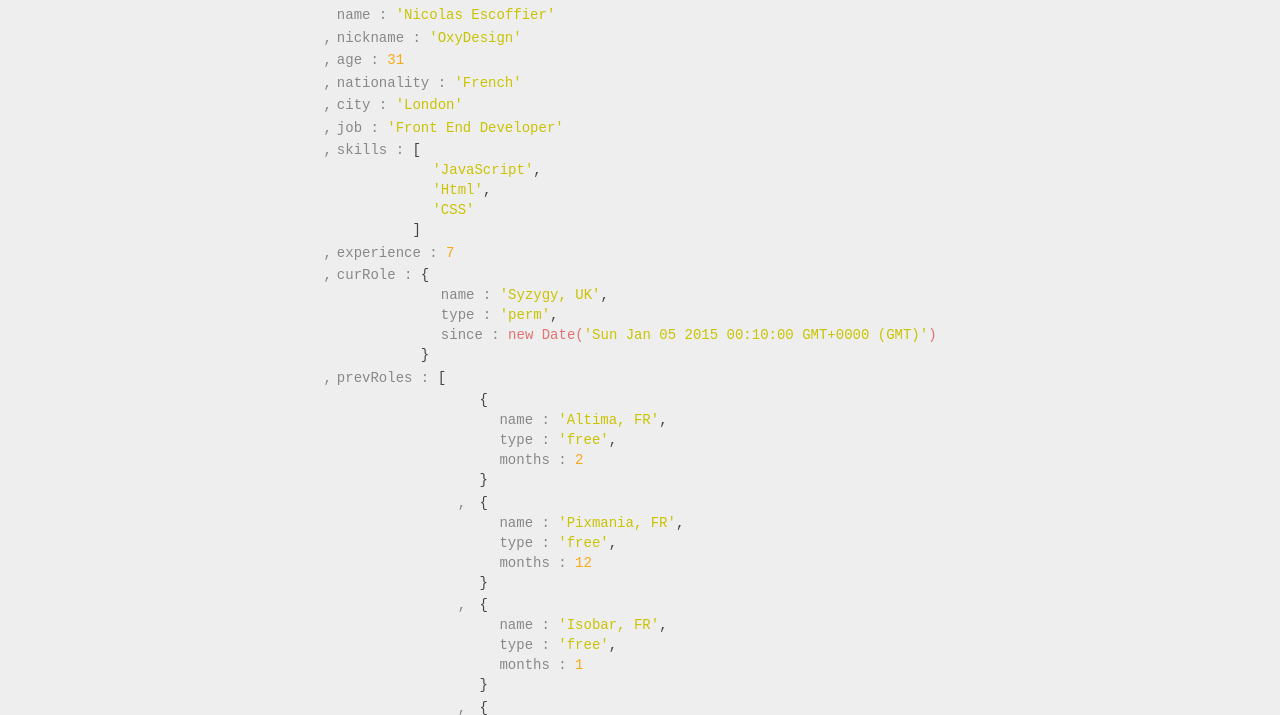
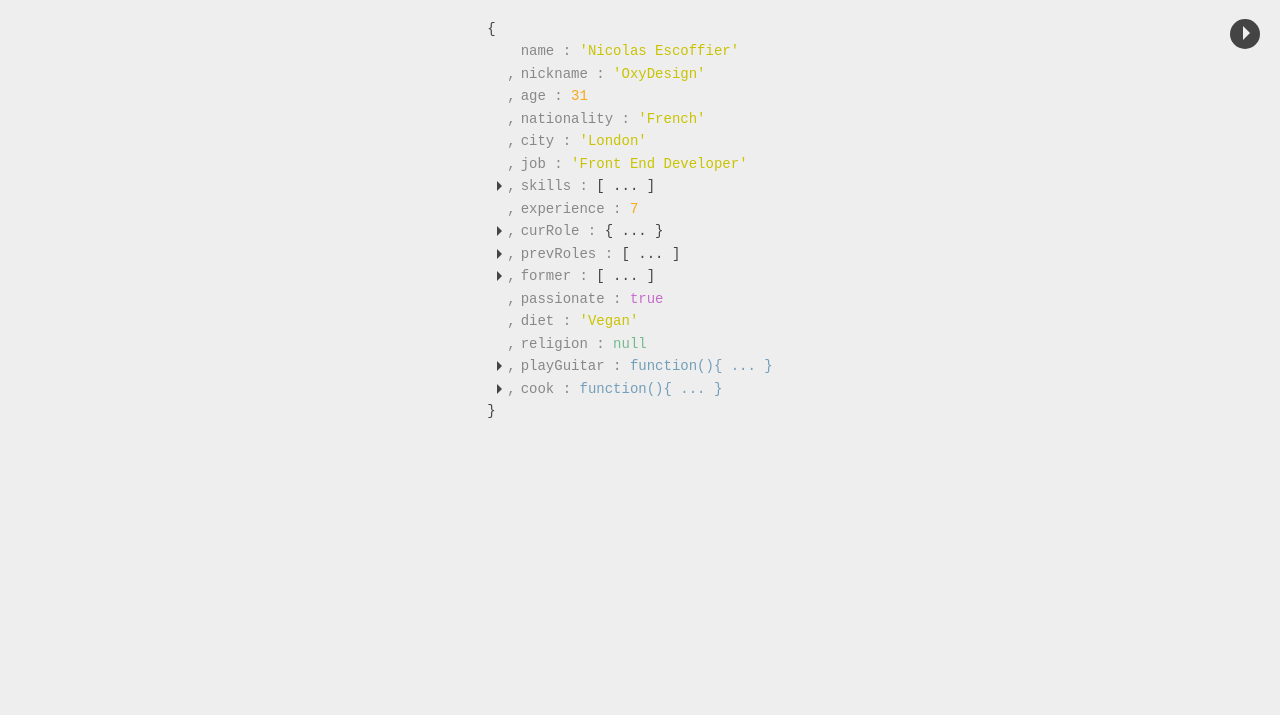
Before and after one commit to OxyDesign/OxyDesign, a website: page dist/index.html in a window 1280 px wide. Shown: the part 321-1036 px from the top of the page. After the commit the page ends 800 px from the top, so only its background shows below. Drawn offline with Linux system fonts and the light colour scheme; files that its build step writes are made by us from their sources; a script that the page names is missing; a web font is replaced by a local one.

Commit message:
Twitter Icon + H1 Style + Global Object : Toggle

```diff
--- a/dev/css/style.scss
+++ b/dev/css/style.scss
@@ -9,6 +9,7 @@
   background:#eee;
   color:#444;
   font-size:1.4rem;
+  line-height: 1.8rem;
   font-family: 'Open Sans', sans-serif;
 }
 
@@ -19,14 +20,30 @@
   display:block;
 }
 
+h1{
+  font-size:1.6rem;
+  line-height: 3rem;
+  text-align: center;
+}
+
 footer{
   color:#eee;
   background:#222;
   #tweets{
     li{
-      padding:1.5rem;
+      padding:1.5rem 4rem;
       overflow: hidden;
       display: block;
+      &:before{
+        content: '';
+        display:block;
+        width:10%;
+        height:0;
+        padding-top:10%;
+        margin:0 auto 0.5rem;
+        background: url(../img/twitter.svg) center center no-repeat;
+        background-size:90%;
+      }
     }
     img{
       display:block;
@@ -44,6 +61,7 @@
       text-align:right;
       font-style:italic;
       clear:both;
+      padding-top:1rem;
     }
   }
 }
@@ -52,12 +70,43 @@
 .global-object{
   overflow:hidden;
   padding:2rem 0;
+  margin:2rem 0;
   font-family: 'Source Code Pro', monospace;
   font-size: 1.4rem;
   line-height: 2rem;
   padding:1rem;
   color:#444;
   text-align: center;
+  position:relative;
+  .bt-toggle{
+    transition: 0.3s ease transform;
+    position:absolute;
+    padding:0;
+    border-radius:50%;
+    background:#444;
+    width:3rem;
+    height:3rem;
+    border:0;
+    top:1rem;
+    right:2rem;
+    transform: rotate(90deg);
+    outline: 0;
+    &.closed{
+      transform: rotate(0);
+    }
+    &:after{
+      content:'';
+      display:block;
+      width:0;
+      height:0;
+      border-style:solid;
+      border-width:0.75rem 0 0.75rem 0.75rem;
+      border-color:transparent transparent transparent #eee;
+      position:absolute;
+      top:0.75rem;
+      left:1.25rem;
+    }
+  }
   ul{
     text-align: left;
     display:block;
@@ -168,4 +217,45 @@
       }
     }
   }
+  .toggle{
+    position:relative;
+    > .key:after{
+      content:'';
+      display:inline-block;
+      width:0;
+      height:0;
+      margin-left:0.5rem;
+      position:absolute;
+      border-style:solid;
+      border-width:0.5rem 0.5rem 0 0.5rem;
+      border-color:#444 transparent transparent transparent ;
+      left:0.25rem;
+      top:1rem;
+    }
+    &.closed > .key:after{
+      border-width:0.5rem 0 0.5rem 0.5rem;
+      border-color:transparent transparent transparent #444;
+      left:0.5rem;
+      top:0.5rem;
+    }
+  }
+  .closed{
+    > .array{
+      &:after{
+        content:' ... ]';
+      }
+      > li {
+        display: none;
+      }
+    }
+    > .function,
+    > .object{
+      &:after{
+        content:' ... }';
+      }
+      > li {
+        display: none;
+      }
+    }
+  }
 }
--- a/dev/js/scripts.js
+++ b/dev/js/scripts.js
@@ -1,4 +1,31 @@
 window.onload = function(){
+  var toggles = Array.prototype.slice.apply(document.querySelectorAll('.toggle'));
+  toggles.forEach(function(toggle){
+    toggle.classList.add('closed');
+  });
+
+  document.querySelector('.global-object').addEventListener('click',function(e){
+    var looping = true,
+        currentElt = e.target;
+
+    for(; looping; ){
+      if(currentElt.classList.contains('toggle')){
+        currentElt.classList.toggle('closed');
+        looping = false;
+      } else if(currentElt.nodeName === 'A' ||  currentElt === this){
+        looping = false;
+      } else currentElt = currentElt.parentElement;
+    }
+  });
+
+  document.querySelector('.bt-toggle').addEventListener('click',function(e){
+    var toggleMehtod = this.classList.contains('closed') ? 'remove' : 'add';
+    this.classList[toggleMehtod]('closed');
+    toggles.forEach(function(toggle){
+      toggle.classList[toggleMehtod]('closed');
+    });
+  });
+
   twitterFetcher.fetch({
     id:'659879377698729984',
     dataOnly: true,
```
Also changed, not shown: dist/img/twitter.svg (added), dist/index.html, dist/scripts/scripts.js, dist/styles/style.css.
